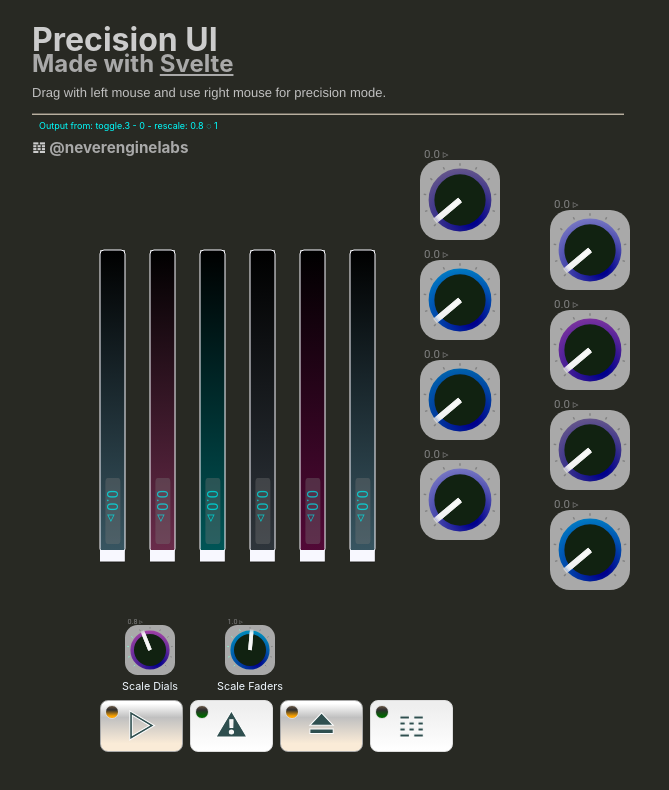
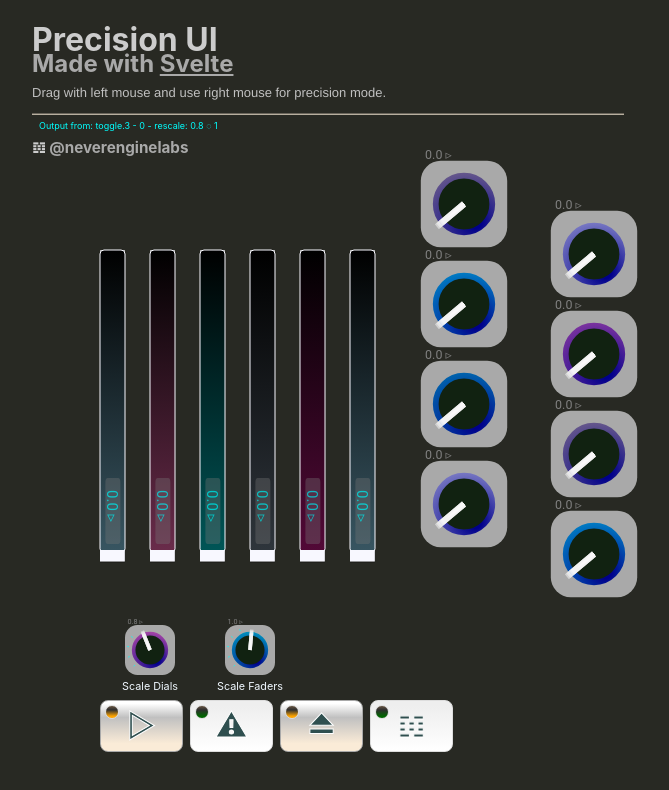
Before and after one commit to cristianvogel/Precis-UI, a Svelte app: page / in a window 1280 px wide. Shown: the top 790 px of the page, without its empty margins (0-669 px from the left). Built offline with nearby package versions, Linux system fonts and the light colour scheme.

Commit message:
new dial pointer effects, fixed dial layout computer

```diff
--- a/src/components/Fader.svelte
+++ b/src/components/Fader.svelte
@@ -3,7 +3,7 @@
     // No unauthorised use or derivatives!
     // @neverenginelabs
 
-    import {Default, DEFAULT_RECT, DEFAULT_TAPER} from '../types/Precis-UI-Defaults';
+    import {Default, DEFAULT_RECT, DEFAULT_TAPER} from './Precis-UI-Defaults';
     import {BasicController, Fader} from "../lib/PrecisControllers";
     import {remap, toNumber} from "../lib/Utils";
     import { onMount} from "svelte";
@@ -12,21 +12,22 @@
     import {FaderTag, Palette as C, Rect, Taper} from "../types/Precis-UI-TypeDeclarations";
 
     export let
-        taper:Taper = DEFAULT_TAPER,
         min:number = DEFAULT_TAPER.min,
         max:number = DEFAULT_TAPER.max,
         fineStep:number = DEFAULT_TAPER.fineStep,
-        rect:Rect = DEFAULT_RECT,
+        taper:Taper = {} as Taper,
+        rect:Rect = {} as Rect,
         x:number = Default.X,
         y:number = Default.Y,
         width:number = Default.FADER_WIDTH,
         height:number = Default.FADER_HEIGHT,
         scale:number = Default.FADER_SCALE_FACTOR,
-        rx:number = Default.RX,
+        rx:number = Default.FADER_rX,
         id:FaderTag = 'fader.0',
         tickMarks:boolean = true, //todo: Fader tickmarks
         label:string = '',
-        value:number = 0;
+        value:number = 0,
+        animatedReadout:boolean = true;
 
     // assert that we do actually have a rect and a taper
     rect = {
@@ -62,7 +63,6 @@
         fader.dispatchOutput( fader.id, fader.getMappedValue());
     })
 
-    let animatedReadout = true;
     let gearedValue;
     let offsetMap;
     let sinMap;
--- a/src/types/Precis-UI-Defaults.ts
+++ b/src/components/Precis-UI-Defaults.ts
@@ -3,7 +3,7 @@
 // @neverenginelabs
 
 // Geometry Defs
-import type {Rect, Taper} from './Precis-UI-TypeDeclarations';
+import type {Rect, Taper} from '../types/Precis-UI-TypeDeclarations';
 import {toNumber} from '../lib/Utils';
 
 export enum Default {
@@ -14,8 +14,8 @@ export enum Default {
     FADER_WIDTH = 25,
     FADER_HEIGHT = 300,
     FADER_SCALE_FACTOR = 1,
-    RX = 2.75,
-    SQUARE = 50,
+    FADER_rX = 2.75, // layout coefficient
+    SQUARE = 108,
     DIAL_SCALE_FACTOR = 1,
     DIAL_TICKMARKS_COUNT=11, // best to keep this at 11
     DIAL_TICKMARKS_RADIAL_OFFSET = 135,
@@ -25,7 +25,8 @@ export enum Default {
     BUTTON_WIDTH = 72,
     BUTTON_HEIGHT = 45,
     BUTTON_SCALE_FACTOR = 1,
-    BUTTON_BACKGROUND = 'transparent'
+    BUTTON_BACKGROUND = 'transparent',
+    RADIAL_OVERLAY_rX = 50 // coefficient for radial layout computed values
 }
 
 export const DEFAULT_TAPER:Taper = {
--- a/src/components/Radial.svelte
+++ b/src/components/Radial.svelte
@@ -3,7 +3,7 @@
     // No unauthorised use or derivatives!
     // @neverenginelabs
 
-    import {Default, DEFAULT_RECT, DEFAULT_TAPER} from '../types/Precis-UI-Defaults';
+    import {Default, DEFAULT_RECT, DEFAULT_TAPER} from './Precis-UI-Defaults';
     import {
         BasicController,
         Radial
@@ -19,19 +19,19 @@
         min:number = DEFAULT_TAPER.min,
         max:number = DEFAULT_TAPER.max,
         fineStep:number = DEFAULT_TAPER.fineStep,
-        taper:Taper = {},
+        taper:Taper = {} as Taper,
+        rect:Rect = {} as Rect,
+        x:number = Default.X,
+        y:number = Default.Y,
+        width:number = Default.SQUARE,
+        height:number = Default.SQUARE,
         background = Default.DIAL_BACKGROUND,
         scale:number = Default.DIAL_SCALE_FACTOR,
-        rx:number = Default.RX,
+        rx:number = Default.FADER_rX,
         id:DialTag = 'dial.0',
         label:string = '',
         value:number = 0,
-        rect:Rect = DEFAULT_RECT,
-        x:number = Default.X,
-        y:number = Default.Y,
-        width:number = Default.FADER_WIDTH,
-        height:number = Default.FADER_HEIGHT,
-        pointer:boolean = true,
+        dialPointer:boolean = true,
         tickMarks:boolean = true,
         animatedReadout:boolean = true;
 
@@ -46,16 +46,16 @@
     taper = {
         min: toNumber( taper.min || min),
         max: toNumber(taper.max || max),
-        fineStep: toNumber(taper.fineStep || fineStep),
+        fineStep: toNumber(taper.fineStep || fineStep)
     }
 
     const settings = {
         currentValue: value,
         id,
         label,
-        pointer,
+        dialPointer,
         rect,
-        rx,
+        rx: (rx > 0 ? rx : 1),
         scale,
         taper,
         tickMarks,
@@ -71,17 +71,18 @@
 
     onMount( () => {
         pointerLength = dial.radialPoints.length
-        dial.dispatchOutput( dial.id, dial.getMappedValue(),);
+        dial.dispatchOutput( dial.id, dial.getMappedValue());
     });
 
-    let gearedValue;
-    let offsetMap;
-    let sinMap;
-    let marks;
-    let numericalReadout = true; // can be user selected?
+    let gearedValue
+    let offsetMap
+    let sinMap
+    let marks
+    let numericalReadout = true
     let pointerPlot:PointsArray
     let pointerLength:number
     let roundedReadout:string
+    let ovrX:number
 
     $:rect , refresh
     $:pointerPlot =  dial.radialPoints
@@ -94,6 +95,7 @@
         refresh() // reactive assignment
     }
 
+
 </script>
 
 
@@ -105,7 +107,7 @@
      on:mouseleave={ (e)=>{refresh(); dial.componentMouseLeave(e, dial)} }
      on:mousemove={addPointerPlotToStore}
      on:mouseup={()=>(dial.stateFlags={changing: false, focussed: true, precis: false})}
-     style={dial.containerTransform(dial, scale, rect)}
+     style={dial.containerTransform(dial, scale, rect )}
 >
     <!-- animated numerical readout mojo-->
     {#if dial.changing && animatedReadout}
@@ -127,7 +129,7 @@
         </div>
     {/if}
 <!-- SVG defs -->
-    <svg transform=scale(0.9)>
+    <svg transform="scale(0.9)">
         <defs id='{dial.id}-gradients'>
             <radialGradient cx=50%
                             cy=50%
@@ -145,22 +147,30 @@
         </defs>
 
 <!-- circle body -->
-        <g id='{dial.id}-circleBody' stroke-width=8>
+        <g id='{dial.id}-circleBody' stroke-width="8"
+           transform="translate( {dial.width * 0.5} {dial.height * 0.5} )" >
             <circle id='{dial.id}-circleFigure'
-                    cx=50%
-                    cy=50% fill=#112211
-                    r={(dial.rx * 0.9) +'rem'} />
-        </g>
-
+                    fill=#112211
+                    r={ dial.width * (1/ dial.rx) } />
 <!-- circle ring   -->
-            <g id='{dial.id}-colourRing' stroke-width=8>
             <circle id='{dial.id}-circleRingFigure'
-                        cx=50%
-                        cy=50% fill=transparent
-                        r={(dial.rx * 0.9) +'rem'}
+                    fill=transparent
+                    r={ dial.width * (1/ dial.rx) }
                     stroke="url('#{dial.id}-grad')"/>
         </g>
-
+        <!-- label -->
+        <g id='{dial.id}-label'>
+            <text class:label={dial.label}
+                  x="50%" y="5%"
+                  dominant-baseline="middle"
+                  text-anchor="middle">
+                {dial.label}
+            </text>
+        </g>
+    </svg>
+    <svg transform="scale(0.9)" >
+      <g id='{dial.id}-dialOverlays'
+         transform="scale( {(dial.width / (Default.RADIAL_OVERLAY_rX * 2))} )" >
     <!-- tick marks -->
                 {#if tickMarks}
                 <g id='{dial.id}-ticks'>
@@ -171,7 +181,7 @@
                               y1={marks.y1}
                               y2={marks.y2}
                               stroke-width='2px'
-                          stroke = {i<(dial.getNormValue()*10) ? `aquamarine` : 'grey'}
+                              stroke = {i<(dial.getNormValue()*10) ? C.cyan : C.clear}
                         />
                     {/each}
                 </g>
@@ -180,22 +190,26 @@
                 <g id="pointerPlot" stroke-width=8>
                 {#each pointerPlot as {x, y}, i}
                     {@const width = dial.precis ? 10 : 5}
+                    {@const ovrX = Default.RADIAL_OVERLAY_rX}
+                    {#if dialPointer}
                         {#if (i < pointerLength - 4)}
                             <polyline id='{dial.id}-pointer'
-                              points={`${x},${y}, 50,50 `}
+                                      points={`${x},${y},${ovrX},${ovrX}`}
                                       stroke-width={width - (i/2)}
-                              stroke='rgba(250,250,250,0.5)'/>
+                                      stroke='rgba(250,250,250,0.5)'
+                            />
+                        {/if}
                     {/if}
 
     <!-- LED indicator-->
                     {#if (i === pointerLength - 1) && dial.focussed}
                         {@const value = dial.getNormValue()}
                         {@const gearedValue = ((value * 100) % 10) - 10 }
-                    <circle id='{id}-LED'
-                            cx=90% cy=90% r= 3
-                            fill=aqua
+                        <line x1={x} y1={y} x2={ovrX} y2={ovrX}
+                              stroke={C.cyan}
+                              stroke-width="8"
                               opacity={Math.abs(gearedValue / 10) - 0.1}
-                            in:fade out:fade/>
+                        />
                     {/if}
                 {/each}
                 </g>
@@ -210,22 +224,14 @@
                     </text>
                 </g>
             {/if}
-<!-- label -->
-            <g id='{dial.id}-label'>
-                <text class:label={dial.label}
-                      x="50%" y="5%"
-                      dominant-baseline="middle"
-                      text-anchor="middle">
-                    {dial.label}
-                </text>
     </g>
-
     </svg>
 </div>
 
 
 <style>
     svg {
+        position: absolute;
         width: 100%;
         height: 100%;
         overflow: visible;
--- a/src/components/Toggle.svelte
+++ b/src/components/Toggle.svelte
@@ -3,7 +3,7 @@
     // No unauthorised use or derivatives!
     // @neverenginelabs
 
-    import {Default, DEFAULT_TAPER} from '../types/Precis-UI-Defaults';
+    import {Default, DEFAULT_TAPER} from './Precis-UI-Defaults';
     import {BasicController, Fader, Toggle} from '../lib/PrecisControllers';
     import {clamp, toNumber} from '../lib/Utils';
     import {onMount} from 'svelte';
@@ -20,7 +20,7 @@
         width: number = Default.BUTTON_WIDTH,
         height: number = Default.BUTTON_HEIGHT,
         scale: number = Default.BUTTON_SCALE_FACTOR,
-        rx: number = Default.RX,
+        rx: number = Default.FADER_rX,
         id: ToggleTag = 'toggle.0',
         label: string = 'Toggle',
         value: number = 0,
--- a/src/lib/Utils.ts
+++ b/src/lib/Utils.ts
@@ -1,6 +1,7 @@
 
-import {Default} from "../types/Precis-UI-Defaults";
+import {Default} from "../components/Precis-UI-Defaults";
 import type {TickMark, PointsArray} from "../types/Precis-UI-TypeDeclarations";
+
 
 // Type assert
 export function toNumber( value: string|number): number {
@@ -35,11 +36,10 @@ export function radialPoints(
 export function radialTickMarkAt( i:number,
                                   steps:number = 11,
                                   offsetDegrees:number = Default.DIAL_TICKMARKS_RADIAL_OFFSET ): TickMark {
-    let cx: number, cy: number, rMin: any, rMax: any, nPoints: Default.DIAL_TICKMARKS_rMIN;
-        cx = 50;
-        cy = 50;
-        rMin = 50 + Default.DIAL_TICKMARKS_rMIN;
-        rMax = 50 + Default.DIAL_TICKMARKS_rMAX;
+        const rx = Default.RADIAL_OVERLAY_rX,
+        cx = rx, cy = rx,
+        rMin = rx + Default.DIAL_TICKMARKS_rMIN,
+        rMax = rx + Default.DIAL_TICKMARKS_rMAX,
         nPoints = 8;
 
     let rotator = 270 / Math.max(0, steps-1)
```
Also changed, not shown: src/App.svelte (+5 -5 lines), src/lib/PrecisControllers.ts (+6 -14 lines). Lines whose indentation alone changed are shown as unchanged.
